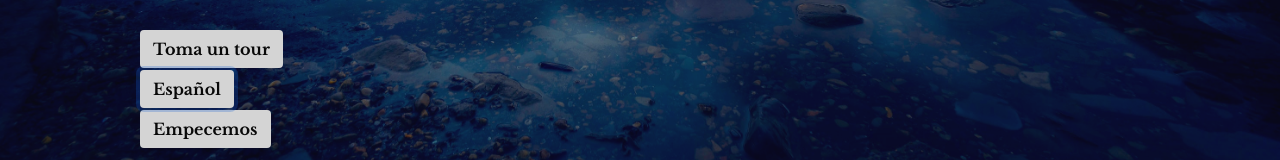
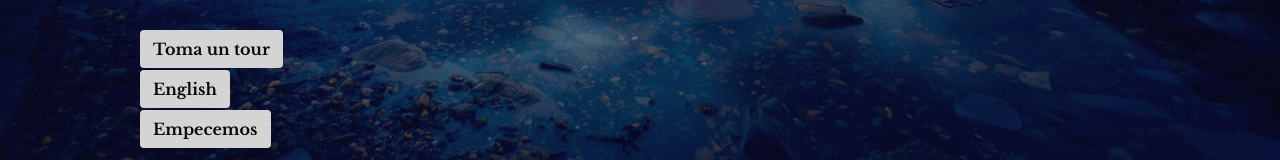
Before and after one commit to schraderbachar/rwf, a plain HTML site: page src/index.html in a window 1280 px wide. Both pictures are taken after a click on the button "Español". Shown: the part 593-753 px from the top of the page. Drawn offline with nearby package versions, Linux system fonts and the light colour scheme.

Commit message:
eng and spanish up

```diff
--- a/js/index.js
+++ b/js/index.js
@@ -4,11 +4,15 @@
   });
 
   function convertToSpanish() {
+
     var banner = document.getElementById("bannerText")
     banner.innerHTML = "RWF Media: Te guiamos al éxito"
 
     var tourText = document.getElementById("tour")
     tourText.innerHTML = "Toma un tour"
+
+    document.getElementById("english").style.display="initial"
+    document.getElementById("span").style.display="none"
 
     var startText = document.getElementById("start")
     startText.innerHTML = "Empecemos"
@@ -43,3 +47,47 @@
     var dmLText = document.getElementById("dmL")
     dmLText.innerHTML = "Los advertidos online puede ser muy acuciante y que signifca todos los acrónimos? ¿SEO? ¿PPC? ¿CPC? No te preocupes, te tenemos. Con nuestras estrategias certificados por Google, tu sitio aparecerá hasta arriba de cada búsqueda."
   }
+
+  function convertToEnglish() {
+    var banner = document.getElementById("bannerText")
+    banner.innerHTML = "RWF Media: Guiding you to Digital Success"
+
+    var tourText = document.getElementById("tour")
+    tourText.innerHTML = "Take a Tour"
+
+    document.getElementById("english").style.display="none"
+    document.getElementById("span").style.display="initial"
+
+    var startText = document.getElementById("start")
+    startText.innerHTML = "Lets Start"
+
+    var qstext = document.getElementById("qs")
+    qstext.innerHTML = "Who we are"
+
+    var jText = document.getElementById("JJ")
+    jText.innerHTML = "JJ is an experienced web developer and social media manager who loves to create websites and see your social media pages grow. He loves seeing small businesses getting the recognition they deserve and acheive their goals. He also speaks fluent spanish and intermediate german."
+
+    var workText = document.getElementById("work")
+    workText.innerHTML = "See his work"
+
+    var offerText = document.getElementById("offer")
+    offerText.innerHTML = "What We Offer"
+
+    var wdText = document.getElementById("wd")
+    wdText.innerHTML = "Web Development"
+
+    var wdLText = document.getElementById("wdL")
+    wdLText.innerHTML = "Have a menu? What about new products that you want your customers to know about? Upcoming Deals? We can show all of that and more on your website."
+
+    var smmText = document.getElementById("smm")
+    smmText.innerHTML = "Social Media Marketing"
+
+    var smmLText = document.getElementById("smmL")
+    smmLText.innerHTML = "We get it. You have every intention of running an amazing social medial, you just don't have the time. That's where we come in. We do the posting, engaging, and connecting like you would while you run your successful business."
+
+    var dmText = document.getElementById("dm")
+    dmText.innerHTML = "Digital Marketing"
+
+    var dmLText = document.getElementById("dmL")
+    dmLText.innerHTML = "Online ads can be very overwhelming. SEO, PPC, CPC, what does it all mean?!?!?! Don't worry we've got you covered. With our Google Certified strategies, your website will appear at the top of every search."
+  }
--- a/src/index.html
+++ b/src/index.html
@@ -56,7 +56,8 @@
                     <a href="#consulting" id="start" class="btn mbtn waves-light waves-effect">Let's Start</a>
                 </div>
                 <div class="col s4 bottom wow bounceInUp">
-                    <button class="btn mbtn waves-light waves-effect" onclick="convertToSpanish()">Español</button>
+                    <button class="btn mbtn waves-light waves-effect" id="span" onclick="convertToSpanish()">Español</button>
+                    <button class="btn mbtn waves-light waves-effect" id="english" style="display: none;" onclick="convertToEnglish()">English</button>
                 </div>
 
             </div>
```
Also changed, not shown: 1 other file.
